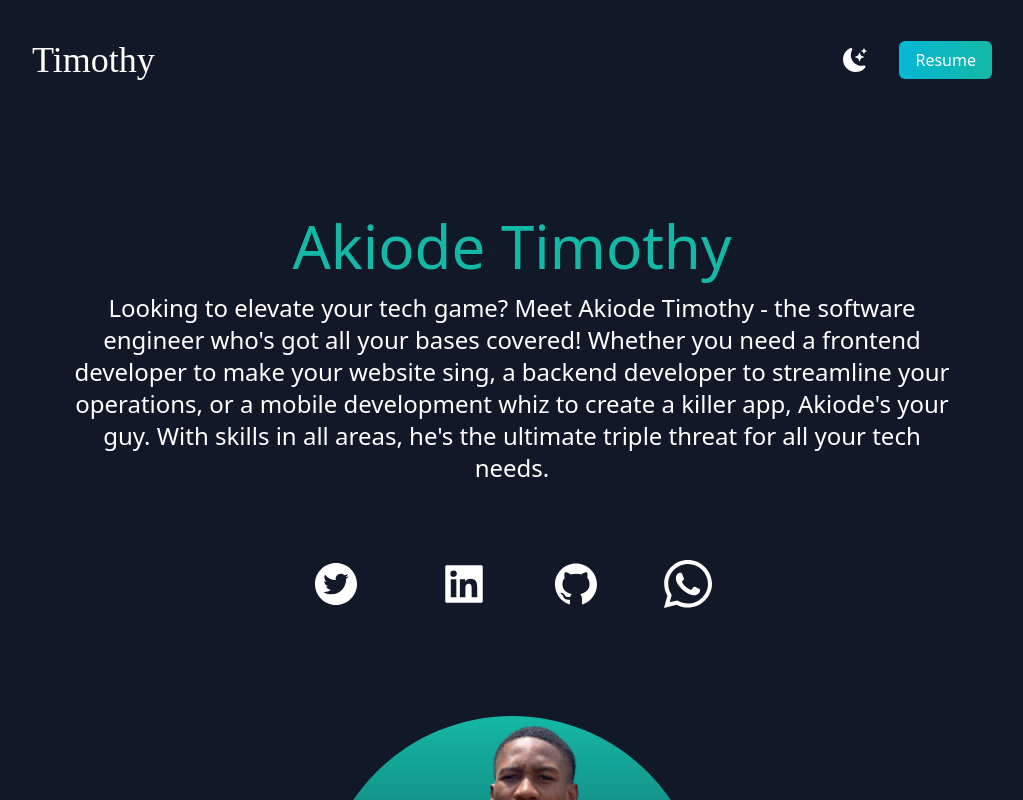
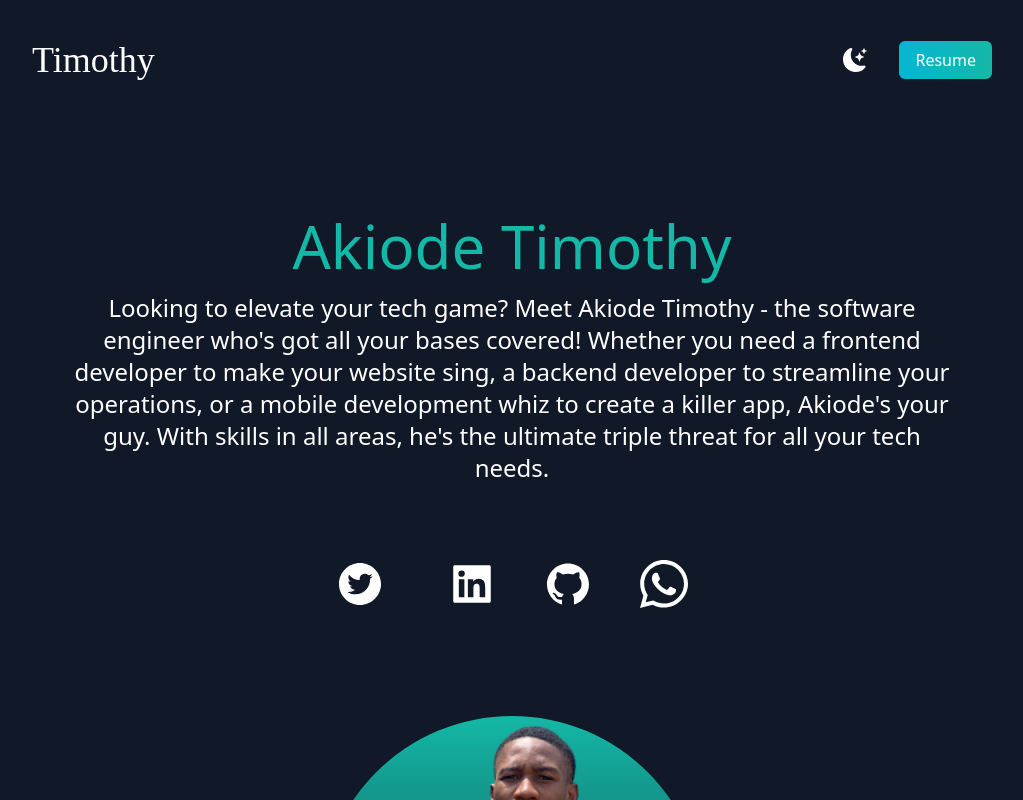
Before and after one commit to Timbaron/Myportfolio, a Next.js app: page / in a window 1280 px wide. Shown: the top 800 px of the page, without its empty margins (128-1151 px from the left). Built offline with nearby package versions, Linux system fonts and the light colour scheme.

Commit message:
update gap on isons

```diff
--- a/pages/index.js
+++ b/pages/index.js
@@ -63,7 +63,7 @@ export default function Home() {
               {`Looking to elevate your tech game? Meet Akiode Timothy - the software engineer who's got all your bases covered! Whether you need a frontend developer to make your website sing, a backend developer to streamline your operations, or a mobile development whiz to create a killer app, Akiode's your guy. With skills in all areas, he's the ultimate triple threat for all your tech needs.`}
             </h3>
           </div>
-          <div className="flex justify-center gap-16 py-3 md:py-6 text-black dark:text-white">
+          <div className="flex justify-center gap-5 md:gap-8 lg:gap-12 py-3 md:py-6 text-black dark:text-white">
             <a
               href="https://twitter.com/akiode_timothy"
               target="_blank"
```
